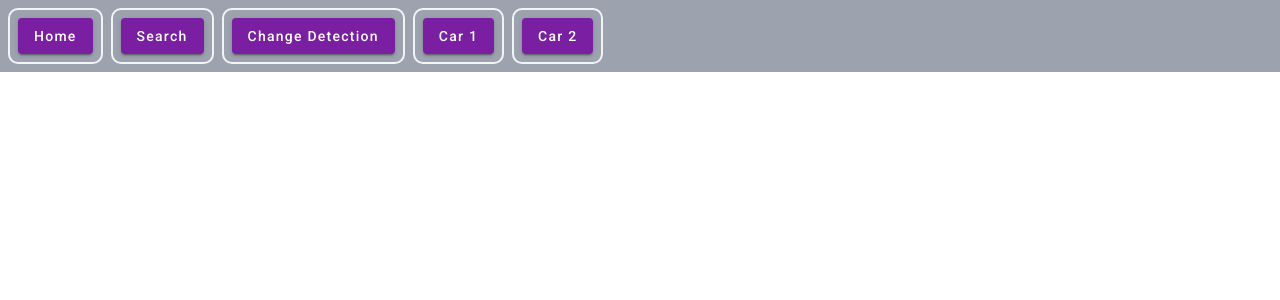
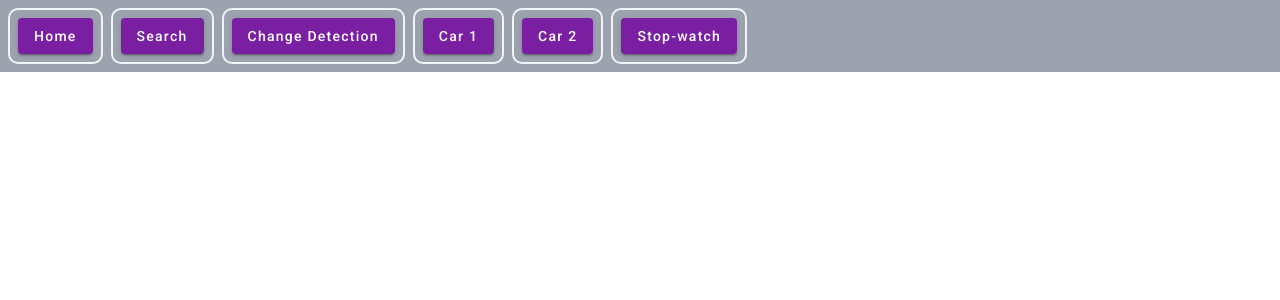
Before and after one commit to Tyler-Lin/learn-angular, an Angular app: page / in a window 1280 px wide. Shown: the top 300 px of the page. Built offline with nearby package versions, Linux system fonts and the light colour scheme.

Commit message:
不重要的設定

```diff
--- a/src/app/app.route.ts
+++ b/src/app/app.route.ts
@@ -34,6 +34,13 @@ export const appRoutes: Routes = [
         loadComponent: () =>
           import('./car2/car2.component').then((m) => m.Car2Component),
       },
+      {
+        path: 'stop-watch',
+        loadComponent: () =>
+          import('./stop-watch/stop-watch.component').then(
+            (m) => m.StopWatchComponent
+          ),
+      },
     ],
   },
   {
--- /dev/null
+++ b/src/app/base-car/base-car.component.html
@@ -0,0 +1 @@
+<p>base-car works!</p>
--- a/src/app/car1/car1.component.ts
+++ b/src/app/car1/car1.component.ts
@@ -2,6 +2,7 @@ import { Component, inject } from '@angular/core';
 import { CommonModule } from '@angular/common';
 import { CarsSettingService } from 'src/shared/service/cars-setting.service';
 import { BtnStyleDirective } from 'src/shared/directive/btn-style.directive';
+import { BikeSettingService } from 'src/shared/service/bike-setting.service';
 
 @Component({
   selector: 'app-car1',
@@ -13,6 +14,7 @@ import { BtnStyleDirective } from 'src/shared/directive/btn-style.directive';
 export class Car1Component {
   carSvc = inject(CarsSettingService);
   carInfo = this.carSvc.carSetting1;
+
   fixCar1() {
     this.carSvc.carSetting1.name = 'Car 1 changed';
     this.carSvc.carSetting1.carStatus = 'Fixed';
--- a/src/app/layout/header/header.component.ts
+++ b/src/app/layout/header/header.component.ts
@@ -32,5 +32,9 @@ export class HeaderComponent {
       name: 'Car 2',
       route: '/car2',
     },
+    {
+      name: 'Stop-watch',
+      route: '/stop-watch',
+    },
   ];
 }
--- a/src/main.ts
+++ b/src/main.ts
@@ -7,17 +7,29 @@ import { AppComponent } from './app/app.component';
 import { appRoutes } from './app/app.route';
 import {
   HTTP_INTERCEPTORS,
+  HttpClientModule,
   provideHttpClient,
+  withInterceptors,
   withInterceptorsFromDi,
 } from '@angular/common/http';
 import { RequestInterceptor } from './shared/interceptor/request.interceptor';
 import { provideAnimations } from '@angular/platform-browser/animations';
+import { importProvidersFrom } from '@angular/core';
+import { BikeSettingService } from './shared/service/bike-setting.service';
 
 bootstrapApplication(AppComponent, {
   providers: [
     provideRouter(appRoutes, withEnabledBlockingInitialNavigation()),
-    provideHttpClient(withInterceptorsFromDi()),
+
+    // 如果是使用 HttpInterceptorFn的方式，使用以下方式注入。
+    // provideHttpClient(
+    //   withInterceptors([authInterceptor, errorHandlerInterceptor])
+    // ),
+
+    BikeSettingService,
+    provideHttpClient(withInterceptorsFromDi()), // 這種跟下面的方式一樣
+    // importProvidersFrom(HttpClientModule), // 兩種都可以
     { provide: HTTP_INTERCEPTORS, useClass: RequestInterceptor, multi: true },
     provideAnimations(),
   ],
-}).catch(err => console.error(err));
+}).catch((err) => console.error(err));
```
Also changed, not shown: src/app/base-car/base-car.component.ts (added, +13 -0 lines), src/app/base-car/base-car.component.scss (added).
